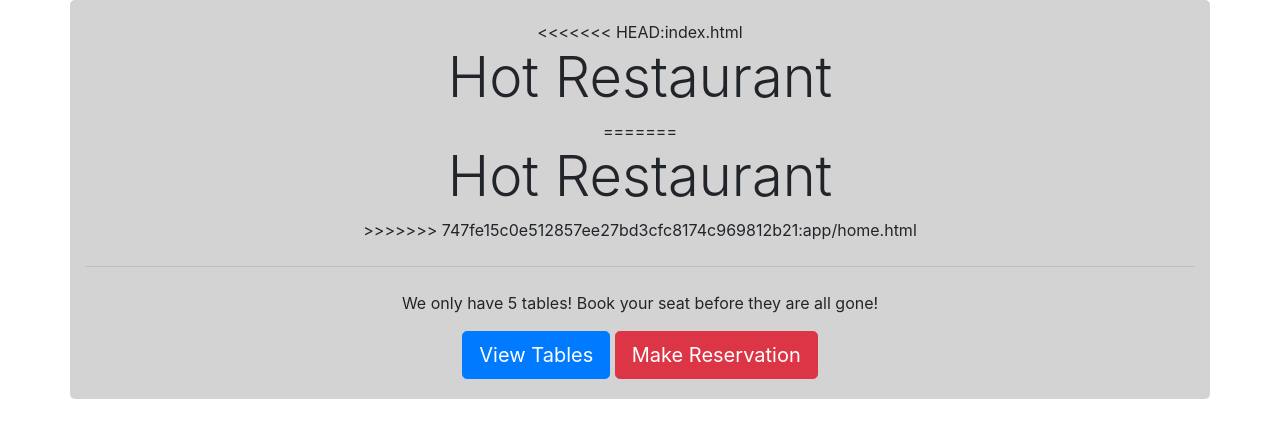
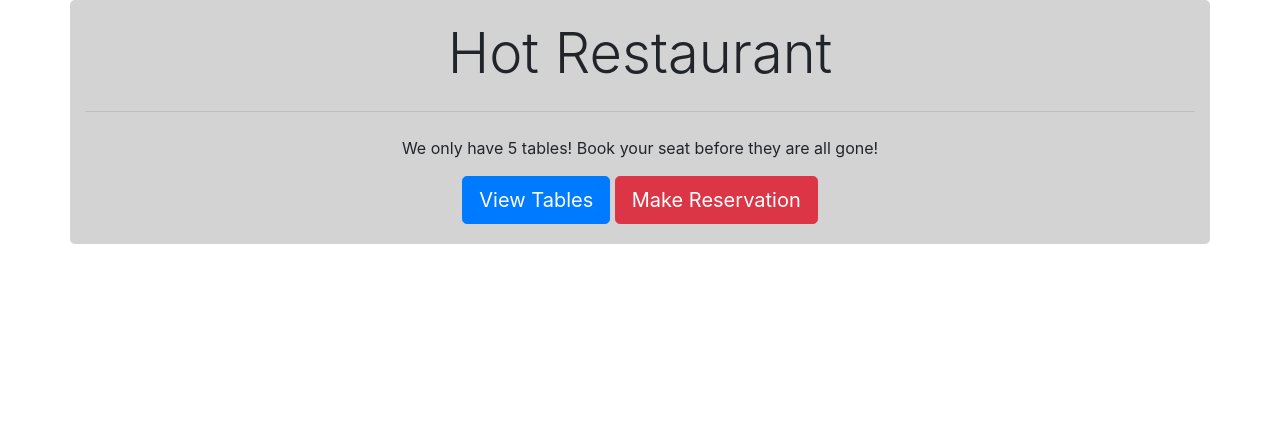
Before and after one commit to heyimhibi/HotRestaurant, a website: page app/home.html in a window 1280 px wide. Drawn offline with nearby package versions, Linux system fonts and the light colour scheme; files that its build step writes are made by us from their sources.

Commit message:
resolves conflicts

```diff
--- a/app/home.html
+++ b/app/home.html
@@ -6,7 +6,6 @@
     <meta http-equiv="X-UA-Compatible" content="ie=edge">
     <title>Hot Restaurant</title>
     <link rel="stylesheet" type="text/css" href="style.css">
-
     <link rel="stylesheet" href="https://stackpath.bootstrapcdn.com/bootstrap/4.3.1/css/bootstrap.min.css" integrity="sha384-ggOyR0iXCbMQv3Xipma34MD+dH/1fQ784/j6cY/iJTQUOhcWr7x9JvoRxT2MZw1T" crossorigin="anonymous">
 </head>
 <body>
@@ -14,11 +13,7 @@
     <div class="container heading">
         <div class="row">
             <div class="col-sm-12 col-md-12 col-lg-12">
-<<<<<<< HEAD:index.html
-                <h1 class="display-4"><span class="fa fa-fire"></span>Hot Restaurant</h1>
-=======
                 <h1 class="display-4"> Hot Restaurant</h1>
->>>>>>> 747fe15c0e512857ee27bd3cfc8174c969812b21:app/home.html
                 <hr class="my-4">
 
 
```
